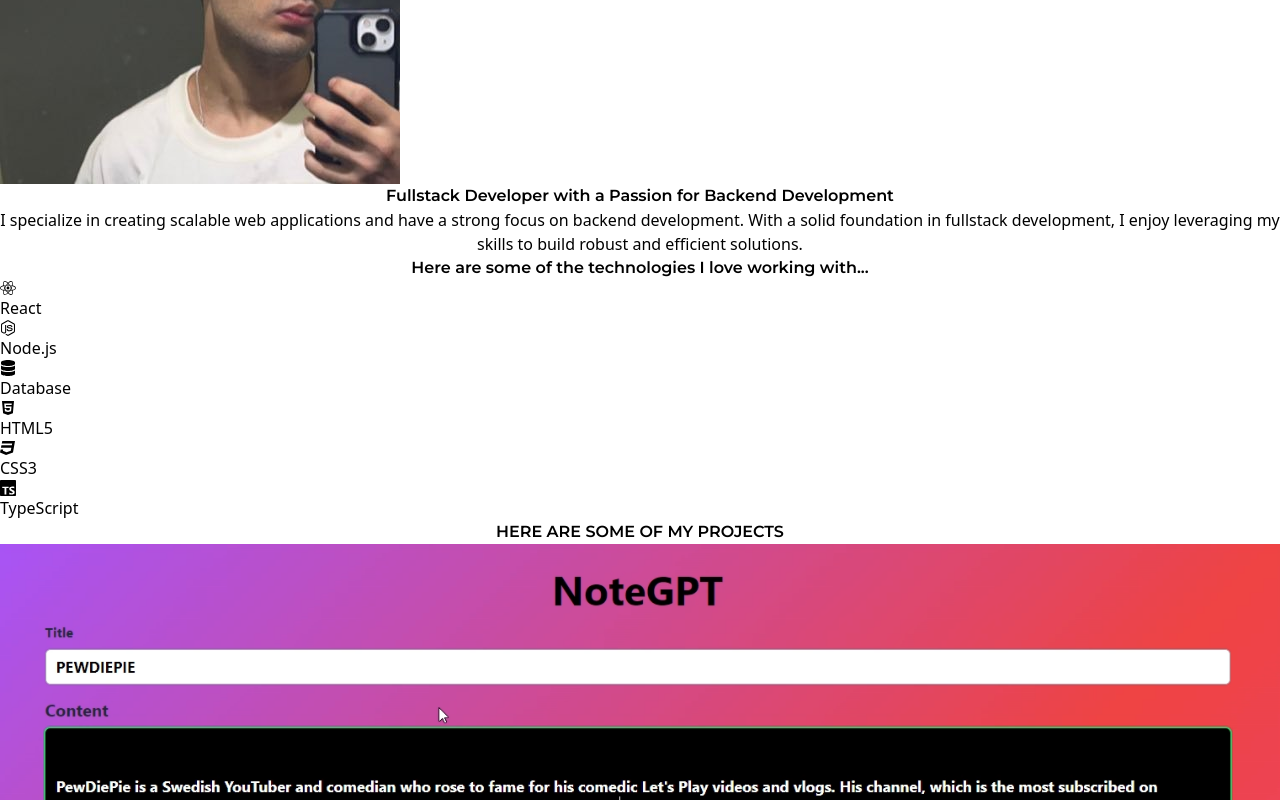
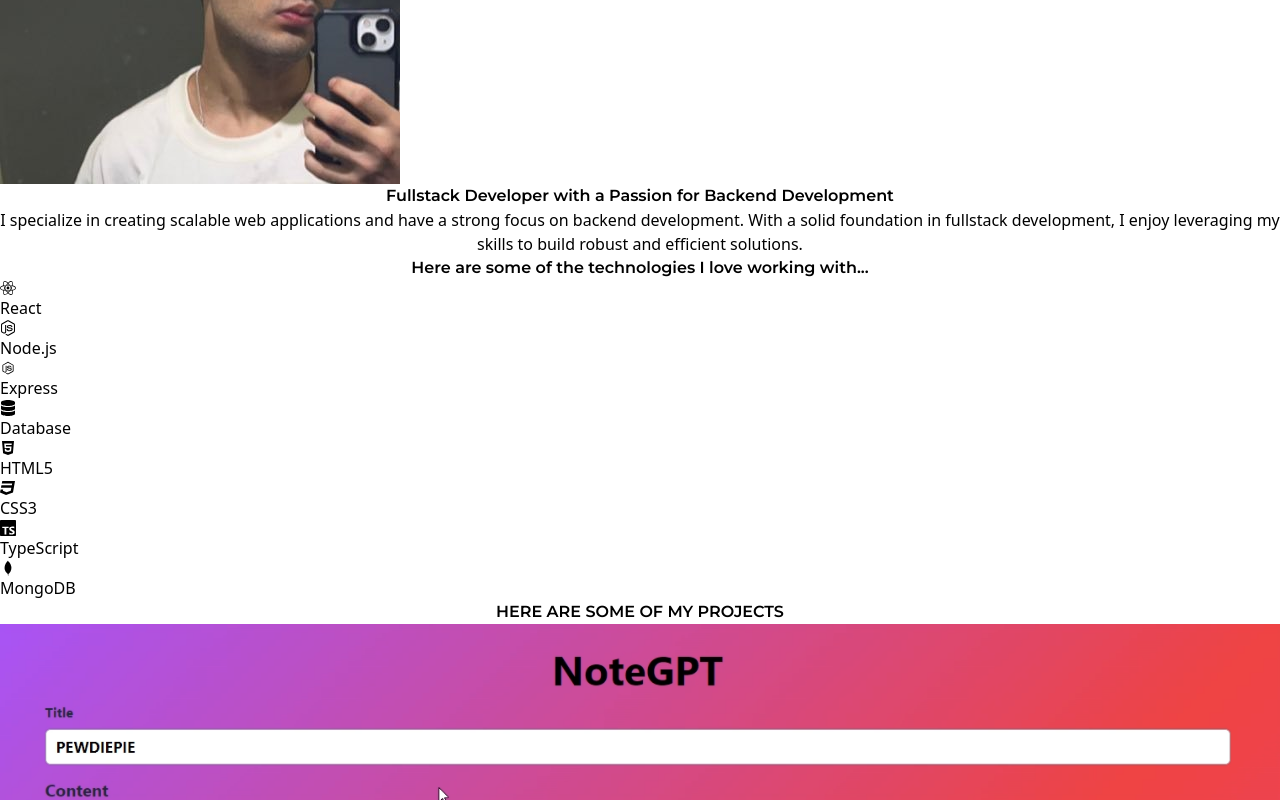
Before and after one commit to Adarsreg/portfolio, a React (Vite) app in the folder p-portfolio/: page / in a window 1280 px wide. Shown: the part 360-1160 px from the top of the page. Built offline with nearby package versions, Linux system fonts and the light colour scheme.

Commit message:
Add expressandmongo

```diff
--- a/p-portfolio/src/components/Skills.jsx
+++ b/p-portfolio/src/components/Skills.jsx
@@ -1,10 +1,11 @@
 import React from 'react';
 import { FaReact, FaNodeJs, FaDatabase, FaHtml5, FaCss3 } from 'react-icons/fa';
 import { SiTypescript } from 'react-icons/si';
+import { DiMongodb, DiNodejsSmall } from 'react-icons/di';
 
 const Skills = () => {
     return (
-        <div className="py-24 px-4 lg:px-8 bg-gray-800">
+        <div className="py-24 px-4 lg:px-8 bg-gray-800" id="skls">
             <p className="text-white text-2xl lg:text-3xl text-center mb-6 py-20" style={{ fontFamily: 'Montserrat' }}>Here are some of the technologies I love working with...</p>
             <div className="flex flex-wrap justify-center">
                 <div className="flex items-center mx-4 my-2 lg:my-0">
@@ -14,6 +15,10 @@
                 <div className="flex items-center mx-4 my-2 lg:my-0">
                     <FaNodeJs className="text-4xl lg:text-6xl text-green-500 mr-2" title="Node.js" />
                     <span className="text-white text-base lg:text-xl font-semibold">Node.js</span>
+                </div>
+                <div className="flex items-center mx-4 my-2 lg:my-0">
+                    <DiNodejsSmall className="text-4xl lg:text-6xl text-green-500 mr-2" title="Express" />
+                    <span className="text-white text-base lg:text-xl font-semibold">Express</span>
                 </div>
                 <div className="flex items-center mx-4 my-2 lg:my-0">
                     <FaDatabase className="text-4xl lg:text-6xl text-purple-500 mr-2" title="Database" />
@@ -31,6 +36,10 @@
                     <SiTypescript className="text-4xl lg:text-6xl text-blue-500 mr-2" title="TypeScript" />
                     <span className="text-white text-base lg:text-xl font-semibold">TypeScript</span>
                 </div>
+                <div className="flex items-center mx-4 my-2 lg:my-0">
+                    <DiMongodb className="text-4xl lg:text-6xl text-green-500 mr-2" title="MongoDB" />
+                    <span className="text-white text-base lg:text-xl font-semibold">MongoDB</span>
+                </div>
             </div>
         </div>
     );
```
